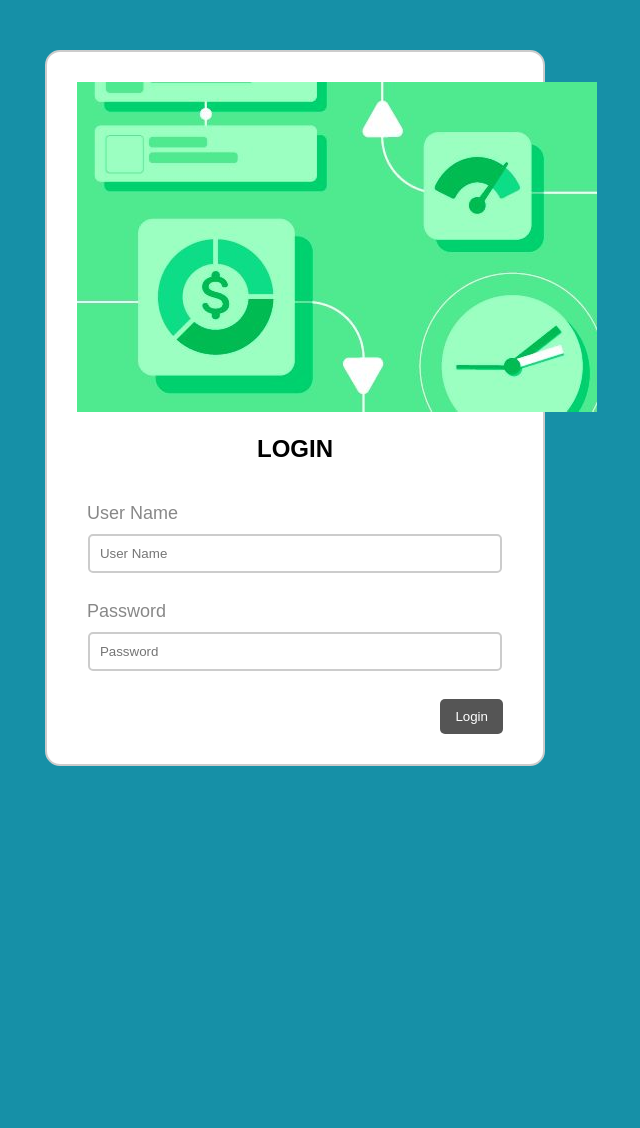
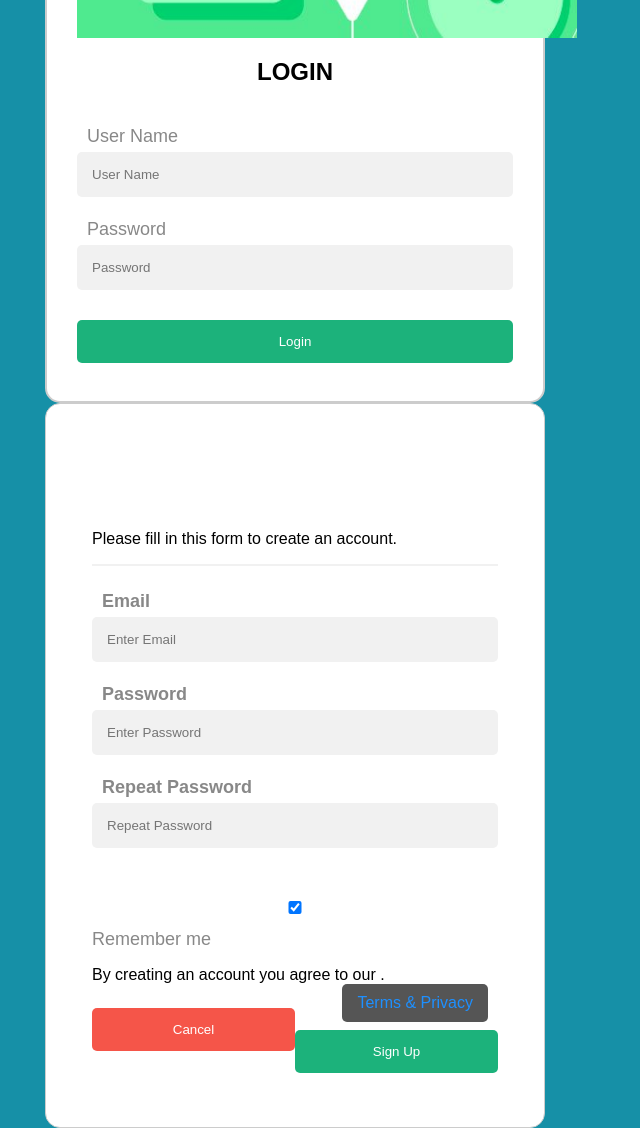
Before and after one commit to Gen1us1100/PBL_tracker, a PHP site: page / in a window 1280 px wide. Shown: the whole page, without its empty margins (345-985 px from the left). Before the commit the page ends 766 px from the top, so only its background shows below. Run offline with PHP 8.4, Linux system fonts and the light colour scheme.

Commit message:
Added Registration form ( CSS needs to be fixed)

```diff
--- a/index.php
+++ b/index.php
@@ -6,7 +6,7 @@
 </head>
 <body>
      <form action="login.php" method="post">
-	 	<div class="money"><img src ="money.jpg" class="img"></img></div>
+	 	<div class="money"><img src ="money.jpg" class="money"></img></div>
      	<h2>LOGIN</h2>
      	<?php if (isset($_GET['error'])) { ?>
      		<p class="error"><?php echo $_GET['error']; ?></p>
@@ -18,6 +18,33 @@
      	<input type="password" name="password" placeholder="Password"><br>
 
      	<button type="submit">Login</button>
-     </form>
+	 </form>
+	 <form action="action_page.php" style="border:1px solid #ccc">
+  <div class="container">
+    <h1>Sign Up</h1>
+    <p>Please fill in this form to create an account.</p>
+    <hr>
+
+    <label for="email"><b>Email</b></label>
+    <input type="text" placeholder="Enter Email" name="email" required>
+
+    <label for="psw"><b>Password</b></label>
+    <input type="password" placeholder="Enter Password" name="psw" required>
+
+    <label for="psw-repeat"><b>Repeat Password</b></label>
+    <input type="password" placeholder="Repeat Password" name="psw-repeat" required>
+
+    <label>
+      <input type="checkbox" checked="checked" name="remember" style="margin-bottom:15px"> Remember me
+    </label>
+
+    <p>By creating an account you agree to our <a href="#" style="color:dodgerblue">Terms & Privacy</a>.</p>
+
+    <div class="clearfix">
+      <button type="button" class="cancelbtn">Cancel</button>
+      <button type="submit" class="signupbtn">Sign Up</button>
+    </div>
+  </div>
+</form>
 </body>
 </html>
--- a/style.css
+++ b/style.css
@@ -79,11 +79,80 @@
 	opacity: .7;
 }
 .money{
-	display: block;
-	margin-left: auto;
-	margin-right: auto;
-	width: calc(500px-60px);
+    display: block;
+    margin: 0 auto;
+    width: 500px
 }
-.img{
-	object-fit: cover;
+.money img{
+    object-fit: cover
 }
+
+
+* {box-sizing: border-box}
+
+/* Full-width input fields */
+  input[type=text], input[type=password] {
+  width: 100%;
+  padding: 15px;
+  margin: 5px 0 22px 0;
+  display: inline-block;
+  border: none;
+  background: #f1f1f1;
+}
+
+input[type=text]:focus, input[type=password]:focus {
+  background-color: #ddd;
+  outline: none;
+}
+
+hr {
+  border: 1px solid #f1f1f1;
+  margin-bottom: 25px;
+}
+
+/* Set a style for all buttons */
+button {
+  background-color: #04AA6D;
+  color: white;
+  padding: 14px 20px;
+  margin: 8px 0;
+  border: none;
+  cursor: pointer;
+  width: 100%;
+  opacity: 0.9;
+}
+
+button:hover {
+  opacity:1;
+}
+
+/* Extra styles for the cancel button */
+.cancelbtn {
+  padding: 14px 20px;
+  background-color: #f44336;
+}
+
+/* Float cancel and signup buttons and add an equal width */
+.cancelbtn, .signupbtn {
+  float: left;
+  width: 50%;
+}
+
+/* Add padding to container elements */
+.container {
+  padding: 16px;
+}
+
+/* Clear floats */
+.clearfix::after {
+  content: "";
+  clear: both;
+  display: table;
+}
+
+/* Change styles for cancel button and signup button on extra small screens */
+@media screen and (max-width: 300px) {
+  .cancelbtn, .signupbtn {
+    width: 100%;
+  }
+}
```
